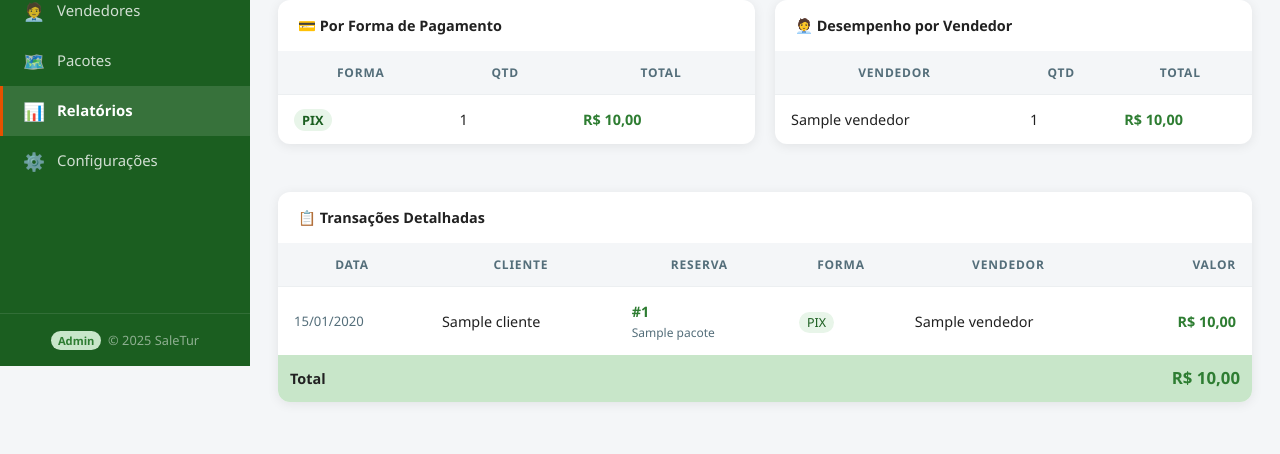
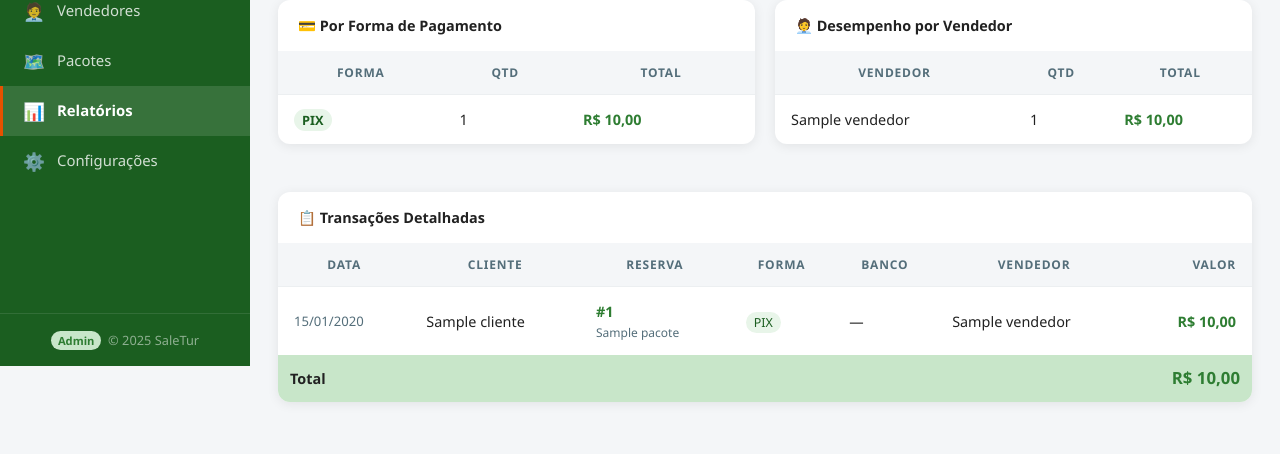
Before and after one commit to joserobertojr/-paiva-express, a Django app: page /pagamentos/relatorios/ in a window 1280 px wide. Shown: the part 434-888 px from the top of the page. Run offline with Django 5.2, Linux system fonts and the light colour scheme; a user stored in the database is signed in; tables that the repository leaves empty hold one stand-in row (values such as "Sample post"); some libraries are stand-ins or nearby versions.

Commit message:
Add: coluna Banco em Transações Detalhadas nos Relatórios
Co-Authored-By: Claude Sonnet 4.6 <noreply@anthropic.com>

```diff
--- a/sala-e-tu/pagamentos/views.py
+++ b/sala-e-tu/pagamentos/views.py
@@ -139,7 +139,7 @@ def relatorios(request):
     data_inicio = request.GET.get('data_inicio', '')
     data_fim = request.GET.get('data_fim', '')
 
-    qs = Pagamento.objects.select_related('reserva__pacote', 'vendedor').prefetch_related(
+    qs = Pagamento.objects.select_related('reserva__pacote', 'vendedor', 'banco_pix').prefetch_related(
         'reserva__passageiros__cliente'
     )
 
--- a/sala-e-tu/templates/relatorios/index.html
+++ b/sala-e-tu/templates/relatorios/index.html
@@ -127,6 +127,7 @@
             <th>Cliente</th>
             <th>Reserva</th>
             <th>Forma</th>
+            <th>Banco</th>
             <th>Vendedor</th>
             <th style="text-align:right;">Valor</th>
           </tr>
@@ -158,6 +159,7 @@
                 </span>
               {% endif %}
             </td>
+            <td>{{ p.banco_pix.nome|default:"—" }}</td>
             <td>{{ p.vendedor.nome|default:"—" }}</td>
             <td style="text-align:right;font-weight:700;color:var(--verde);">R$ {{ p.valor|floatformat:2 }}</td>
           </tr>
@@ -166,7 +168,7 @@
         </tbody>
         <tfoot>
           <tr style="background:var(--verde-light);">
-            <td colspan="5" style="font-weight:700;padding:10px 12px;">Total</td>
+            <td colspan="6" style="font-weight:700;padding:10px 12px;">Total</td>
             <td style="text-align:right;font-weight:800;color:var(--verde);font-size:1.05rem;padding:10px 12px;">
               R$ {{ total_geral|floatformat:2 }}
             </td>
```
